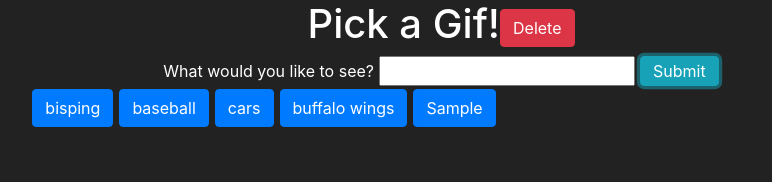
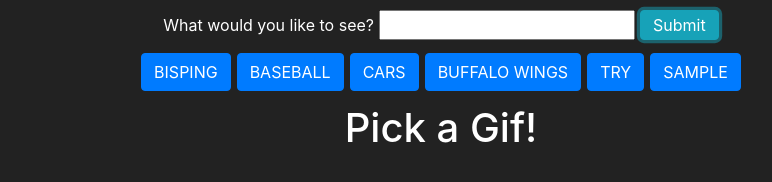
Before and after one commit to Mvcampbell3/giphyHW, a plain HTML site: page index.html in a window 1280 px wide. Both pictures are taken after typing "Sample" into the empty fields and a click on the button "Submit". Shown: the whole page, without its empty margins (199-971 px from the left). Drawn offline with nearby package versions, Linux system fonts and the light colour scheme.

Commit message:
prettifying code

```diff
--- a/assets/css/style.css
+++ b/assets/css/style.css
@@ -3,20 +3,29 @@ body{
     background-color: #222;
 }
 
-header{
+.mainTitle{
+    width: 100%;
+    text-align: center;
+}
+
+.padding-top{
+    padding-top: 10px;
+}
+
+.saveArea{
+    width: 100%;
     display: flex;
-    align-items: center;
-    width: fit-content;
-    margin: auto;
+    justify-content: center;
 }
 
 .saveBtn{
     display: none;
+    margin-right: 3px;
 }
 
-/* .deleteBtn{
+.deleteBtn{
     display: none;
-} */
+}
 
 .inputSection form{
     display: flex;
@@ -35,6 +44,12 @@ header{
 
 .submitBtn{
     padding: 2px 12px;
+}
+
+.buttonArea{
+    width: fit-content;
+    max-width: 100%;
+    margin: 10px auto;
 }
 
 .gifName{
@@ -60,7 +75,7 @@ header{
 
 .infoBox{
     display: flex;
-    justify-content: space-evenly;
+    justify-content: space-between;
     width: 225px;
     margin: 3px auto 0 auto;
 
--- a/assets/js/app.js
+++ b/assets/js/app.js
@@ -9,16 +9,17 @@ var timesPressed = 0;
 
 // Buttons everyone starts with, passed into JSON for local storage
 var myButtons = [
-    {name: "bisping"},
-    {name: "baseball"},
-    {name: "cars"},
-    {name: "buffalo wings"},
+    { name: "BISPING" },
+    { name: "BASEBALL" },
+    { name: "CARS" },
+    { name: "BUFFALO WINGS" },
+    { name: "TRY" },
 ];
 
 // Array of buttons to diplay, will change how this works
 var showButtons = [];
 
-// --------------End Global Vars---------------------
+// --------------End Global Vars---------------------//
 
 
 // Gets the buttons saved from local storage or creates local storage, then runs displayButtons function
@@ -58,25 +59,39 @@ function displayButtons() {
 }
 
 // My submit button function
-$(".submitBtn").on("click", function(event){
+$(".submitBtn").on("click", function (event) {
     // Stops pafe reload
     event.preventDefault();
+    var nameIn = $("#wordSearch").val().trim();
     // Set new object, this is for if they want to save searchTerm to local storage
     var newItem = {
-        name: $("#wordSearch").val().trim(),
+        name: nameIn.toUpperCase(),
     };
+
+    // Need to check if there is already a button for this
+    var names = [];
+
+    for (var i = 0; i < showButtons.length; i++) {
+        names.push(showButtons[i].name);
+    }
+
+    if (names.indexOf(newItem.name) === -1) {
         // add to showButtons array
         showButtons.push(newItem);
         // put buttons in buttonArea
         displayButtons();
         // clear text from input
         $("#wordSearch").val("");
+    } else {
+        console.log("already a button");
+    }
+
 });
 
 // my delete button function
-$(".deleteBtn").on("click", function(){
+$(".deleteBtn").on("click", function () {
     // loops through showButton array
-    for(var i = 0; i < showButtons.length; i++) {
+    for (var i = 0; i < showButtons.length; i++) {
         // finds where the last used button is located in array
         if (searchTerm === showButtons[i].name) {
             console.log(i + " index at want to delete");
@@ -92,15 +107,17 @@ $(".deleteBtn").on("click", function(){
     checkSavedDelete();
     // clear gifs from screen
     $(".outputArea").html("");
+    $(".mainTitle").text("Pick a Gif!");
+    $(".deleteBtn").hide();
 });
 
 // removes button from local storage
-function checkSavedDelete(){
+function checkSavedDelete() {
     // grab array from local storage
     var saveButtons = JSON.parse(localStorage.getItem("buttons"));
     console.log(saveButtons);
     // same thing as above function, find object to delete
-    for(var i = 0; i < saveButtons.length; i++) {
+    for (var i = 0; i < saveButtons.length; i++) {
         if (searchTerm === saveButtons[i].name) {
             console.log(i + " index at want to delete");
             saveButtons.splice(i, 1);
@@ -110,28 +127,44 @@ function checkSavedDelete(){
     localStorage.setItem("buttons", JSON.stringify(saveButtons));
 }
 
-$(".saveBtn").on("click", function(){
+
+// Save button to local storage function
+$(".saveBtn").on("click", function () {
+    // create object
     var newItem = {
         name: searchTerm,
     }
+
+    // get array of save botton objects from local storage
     var saveButtons = JSON.parse(localStorage.getItem("buttons"));
+
+    // declare place for name values from the button object to go
     var names = [];
-    for (var i = 0; i < saveButtons.length; i ++) {
+
+    // place the name from each save button to names array
+    for (var i = 0; i < saveButtons.length; i++) {
         names.push(saveButtons[i].name);
     }
+
+    // check if the button is already saved to local storage
     if (names.indexOf(searchTerm) === -1) {
+        // if not, push original object to saveButtons array
         saveButtons.push(newItem);
     } else {
+        // if already saved, do nothing
         console.log("already saved");
     }
+    // reset the buttons list in local storage
     localStorage.setItem("buttons", JSON.stringify(saveButtons));
+    // hide saveBtn from window
     $(".saveBtn").hide();
 })
 
+// Very simmilar to previous, this one checks if saveBtn should be shown or hidden
 function whichButton() {
     var saveButtons = JSON.parse(localStorage.getItem("buttons"));
     var names = [];
-    for (var i = 0; i < saveButtons.length; i ++) {
+    for (var i = 0; i < saveButtons.length; i++) {
         names.push(saveButtons[i].name);
     }
     if (names.indexOf(searchTerm) === -1) {
@@ -144,62 +177,97 @@ function whichButton() {
     localStorage.setItem("buttons", JSON.stringify(saveButtons));
 }
 
+// Getting into the meat and potatoes
+
+// What happends when you click the buttons that have search names in them
 $(".buttonArea").on("click", ".gifName", function () {
+    $(".deleteBtn").show();
+    // store previous search
     lastButton = searchTerm;
+    // update search to pressed button text
     searchTerm = $(this).text();
+    $(".mainTitle").text(searchTerm.toUpperCase());
     console.log("this is the name of the old btn " + lastButton)
     console.log("this is the name of the new btn " + searchTerm);
+    // see if saveBtn should be shown or hidden
     whichButton();
 
+    // Check is same button was pressed
     if (lastButton === searchTerm) {
+        // if true add 1 to timesPressed var
         timesPressed++;
         ajaxCall();
     } else {
+        // if false, reset timesPressed to zero, clear outputArea html
         timesPressed = 0;
         $(".outputArea").html("");
         ajaxCall();
     }
 });
 
-function ajaxCall(){
+
+// Gettings the gifs through giphy api
+function ajaxCall() {
+    // offset used to add to outputArea html if button pressed more than once
+    // every iteration of timesPressed will add ten to the offset, starts at zero
     var offset = (timesPressed * 1) * 10;
     console.log(offset + " offset")
-    var queryURL = "https://api.giphy.com/v1/gifs/search?api_key=d7kvX0voWdIu8foSOpdhIvesiVLi8dsN&q=" + searchTerm + "&limit=10&offset="+offset;
+    // Url used in ajax call, searchTerm global, set through $(".buttonArea").on("click")
+    var queryURL = "https://api.giphy.com/v1/gifs/search?api_key=d7kvX0voWdIu8foSOpdhIvesiVLi8dsN&q=" + searchTerm + "&limit=10&offset=" + offset;
+    // actual ajax call
     $.ajax({
         url: queryURL,
         method: "GET"
     }).then(function (response) {
         console.log(response);
+        // loop through response.data, for each returned do:
         for (var i = 0; i < response.data.length; i++) {
+            // create new div that has responsive bootstrap classes
             var newGif = $("<div>").attr("class", "col-lg-3 col-md-4 col-sm-6 col-12 outputCard");
+            // create new img with class of gifPic, css sets height & width
             var gifImg = $("<img>").attr("class", "gifPic")
+                // set starting src to still from data.images
                 .attr("src", response.data[i].images.original_still.url)
+                // give boolean value used for when clicked
                 .prop("data-flipped", false)
+                // store data for both still img url and gif url
                 .attr("data-still", response.data[i].images.original_still.url)
                 .attr("data-gif", response.data[i].images.original.url);
+            // create div
             var infoBox = $("<div>").attr("class", "infoBox");
+            // create button with text og gif rating, might change to badge with different padding
             var rating = $("<button>").attr("class", "btn btn-light").text("Rating: " + response.data[i].rating);
+            // create button for downloading gif, need to change to <a>
             var downBtn = $("<button>").attr("class", "btn btn-success downBtn").text("Download");
+            // add img to newGif div
             newGif.append(gifImg);
+            // add rating and download btn to infoBox div
             infoBox.append(rating).append(downBtn);
+            // add infoBox div to newGif div
             newGif.append(infoBox);
-            if (offset > 0){
+            // check if this was first time searchTerm button was pressed
+            // I want the first time to append so the top gifs are at the top
+            // I want the subsequent times to prepend so the new gifs are above previous gifs
+            if (offset > 0) {
                 $(".outputArea").prepend(newGif);
-            } else{
+            } else {
                 $(".outputArea").append(newGif);
             }
         }
     });
 };
 
+// Change from still to gif urls and back when img clicked
 $(".outputArea").on("click", ".gifPic", function () {
     console.log($(this).prop("data-flipped"));
     console.log(typeof $(this).prop("data-flipped"));
+    // If current flipped state is false, switch to gif url and set state to true
     if (!$(this).prop("data-flipped")) {
         console.log("would switch to moving gif");
         $(this).prop("data-flipped", true);
         $(this).attr("src", $(this).attr("data-gif"));
     } else {
+        // If current flipped state is true, switch to still url and set state to false
         console.log("would flip back to still");
         $(this).prop("data-flipped", false);
         $(this).attr("src", $(this).attr("data-still"));
--- a/index.html
+++ b/index.html
@@ -14,16 +14,8 @@
 
 <body onload="getButtons()">
 
-    <header>
-        <h1 class="mainTitle text-center">Pick a Gif!</h1>
-        <div class="saveArea">
-            <button class="btn btn-success saveBtn">Save</button>
-            <button class="btn btn-danger deleteBtn">Delete</button>
-        </div>
-    </header>
-
     <div class="container-fluid">
-        <div class="row">
+        <div class="row padding-top">
             <div class="col-lg-2 empty"></div>
             <div class="col-lg-8 col-sm-12 inputSection">
                 <form action="">
@@ -32,8 +24,17 @@
                     <button class="btn btn-info submitBtn" type="submit">Submit</button>
                 </form>
                 <div class="row">
-                    <div class="col-12 buttonArea">
-
+                    <div class="col-12">
+                        <div class="buttonArea"></div>
+                    </div>
+                </div>
+                <div class="row title">
+                    <h1 class="mainTitle">Pick a Gif!</h1>
+                </div>
+                <div class="row saveDelBtns">
+                    <div class="saveArea">
+                        <button class="btn btn-success saveBtn">Save</button>
+                        <button class="btn btn-danger deleteBtn">Delete</button>
                     </div>
                 </div>
             </div>
```
Also changed, not shown: 1 other file. Lines whose indentation alone changed are shown as unchanged.
